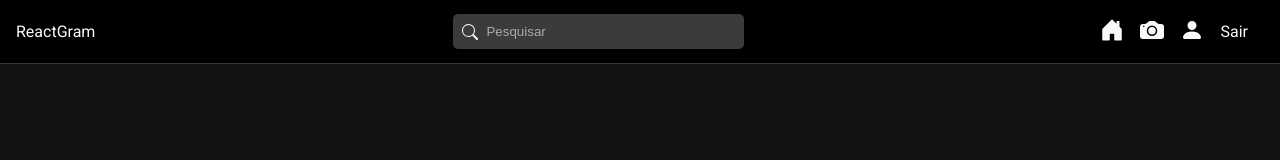
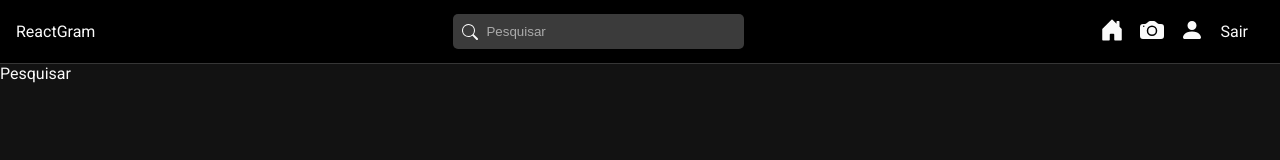
Before and after one commit to HenriqueBZ/reactgram, a React (Create React App) app in the folder frontend/: page /search in a window 1280 px wide. Shown: the top 160 px of the page. Built offline with nearby package versions, Linux system fonts and the light colour scheme; sample sign-in values are in the browser's storage.

Commit message:
criando pagina de busca

```diff
--- a/frontend/src/App.js
+++ b/frontend/src/App.js
@@ -17,6 +17,7 @@
 import EditProfile from "./pages/EditProfile/EditProfile"
 import Profile from './pages/Profile/Profile'
 import Photo from './pages/Photo/Photo'
+import Search from './pages/Search/Search'
 
 function App() {
   const { auth, loading } = useAuth()
@@ -36,6 +37,7 @@
             <Route path="/users/:id" element={auth ? <Profile /> : <Navigate to="/login" />} />
             <Route path="/login" element={!auth ? <Login /> : <Navigate to="/" />} />
             <Route path="/register" element={!auth ? <Register /> : <Navigate to="/" />} />
+            <Route path="/search" element={auth ? <Search /> : <Navigate to="/login" />} />
             <Route path="/photos/:id" element={auth ? <Photo /> : <Navigate to="/login" />} />
           </Routes>
         </div>
--- /dev/null
+++ b/frontend/src/pages/Search/Search.js
@@ -0,0 +1,23 @@
+import "./Search.css"
+
+// Hooks
+import { useEffect } from "react"
+import { useSelector, useDispatch } from "react-redux"
+import { useResetComponentMessage } from "../../hooks/useResetComponentMessage"
+
+// Components
+import LikeContainer from "../../components/LikeContainer"
+import PhotoItem from "../../components/PhotoItem"
+import { Link } from "react-router-dom"
+
+// Redux
+
+
+const Search = () => {
+
+    return (
+        <div>Pesquisar</div>
+    )
+}
+
+export default Search
```
Also changed, not shown: frontend/src/pages/Search/Search.css (added).
